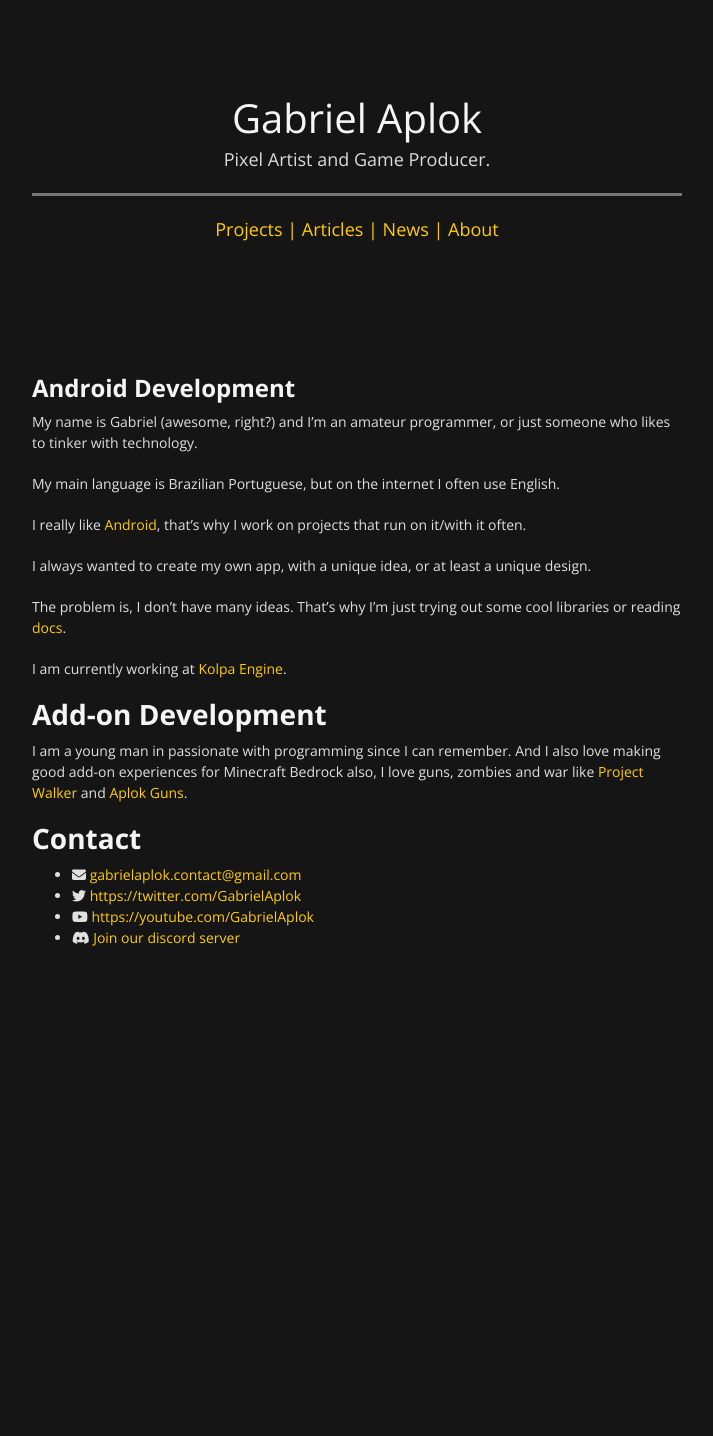
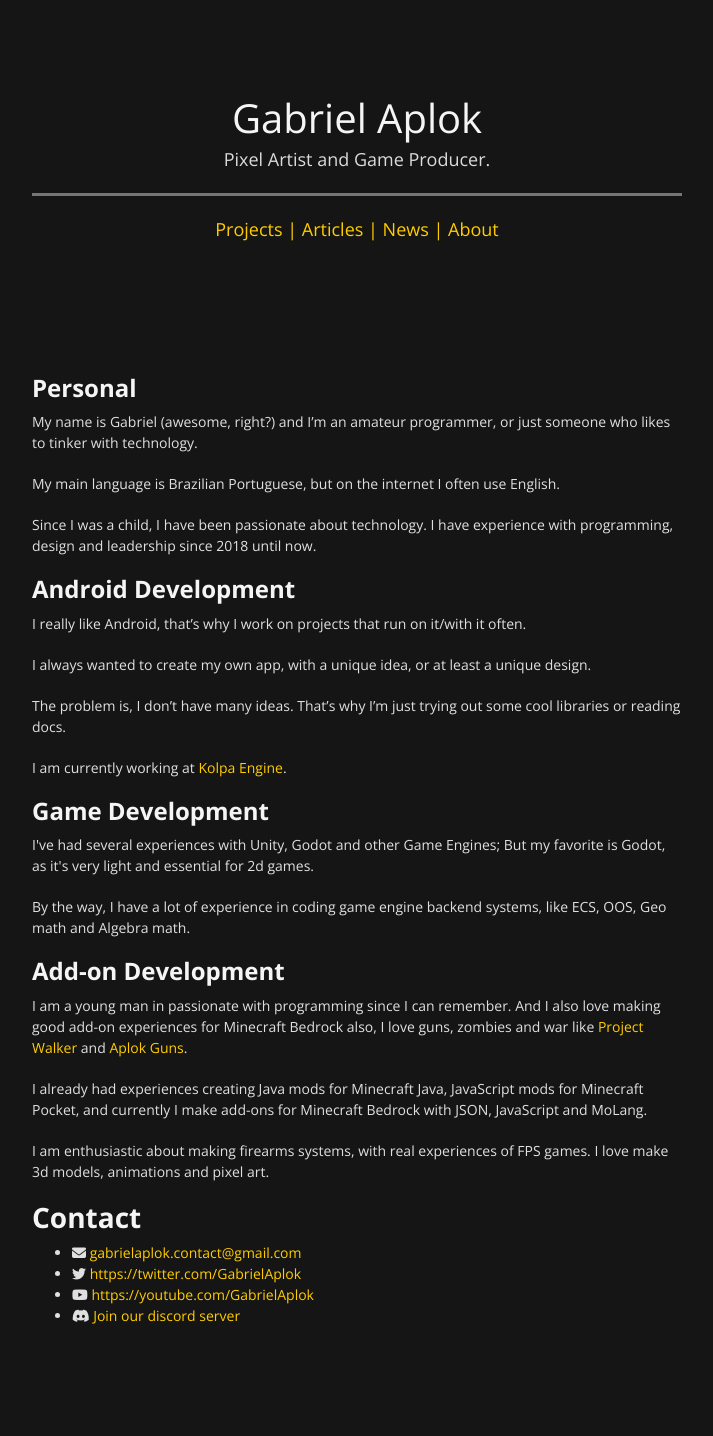
Before and after one commit to gabriel-aplok/gabriel-aplok.github.io, a Jekyll site: the page built from about.html, in a window 1280 px wide. Shown: the whole page, without its empty margins (283-996 px from the left). Built offline with Jekyll 4.4.1, drawn with Linux system fonts in a browser that asks for light colours; Markdown is read by kramdown in place of the engine named in the settings; before the commit the page ends 1058 px from its top, so only the background shows below that.

Commit message:
update about.html

```diff
--- a/about.html
+++ b/about.html
@@ -2,7 +2,7 @@
 layout: index
 title: About
 ---
-<h2>Android Development</h2>
+<h2>Personal</h2>
 <p>
 	My name is Gabriel (awesome, right?) and I’m an amateur programmer, or just someone who likes to tinker with technology.
 </p>
@@ -10,20 +10,40 @@ title: About
 	My main language is Brazilian Portuguese, but on the internet I often use English.
 </p>
 <p>
-	I really like <a href="https://android.com/">Android</a>, that’s why I work on projects that run on it/with it often.
+	Since I was a child, I have been passionate about technology. I have experience with programming, design and leadership since 2018 until now.
+</p>
+
+<h2>Android Development</h2>
+<p>
+	I really like Android, that’s why I work on projects that run on it/with it often.
 </p>
 <p>
 	I always wanted to create my own app, with a unique idea, or at least a unique design.
 </p>
 <p>
-	The problem is, I don’t have many ideas. That’s why I’m just trying out some cool libraries or reading <a href="https://developer.android.com/">docs</a>.
+	The problem is, I don’t have many ideas. That’s why I’m just trying out some cool libraries or reading docs.
 </p>
 <p>
 	I am currently working at <a href="https://kolpa-engine.github.io/">Kolpa Engine</a>.
 </p>
-<h1>Add-on Development</h1>
+
+<h2>Game Development</h2>
+<p>
+	I've had several experiences with Unity, Godot and other Game Engines; But my favorite is Godot, as it's very light and essential for 2d games.
+</p>
+<p>
+	By the way, I have a lot of experience in coding game engine backend systems, like ECS, OOS, Geo math and Algebra math.
+</p>
+
+<h2>Add-on Development</h2>
 <p>
 	I am a young man in passionate with programming since I can remember. And I also love making good add-on experiences for Minecraft Bedrock also, I love guns, zombies and war like <a href="https://gabriel-aplok.github.io/projects/project-walker.html">Project Walker</a> and <a href="https://gabriel-aplok.github.io/projects/aplok-guns.html">Aplok Guns</a>.
+</p>
+<p>
+	I already had experiences creating Java mods for Minecraft Java, JavaScript mods for Minecraft Pocket, and currently I make add-ons for Minecraft Bedrock with JSON, JavaScript and MoLang.
+</p>
+<p>
+	I am enthusiastic about making firearms systems, with real experiences of FPS games. I love make 3d models, animations and pixel art.
 </p>
 
 <h1>Contact</h1>
```
